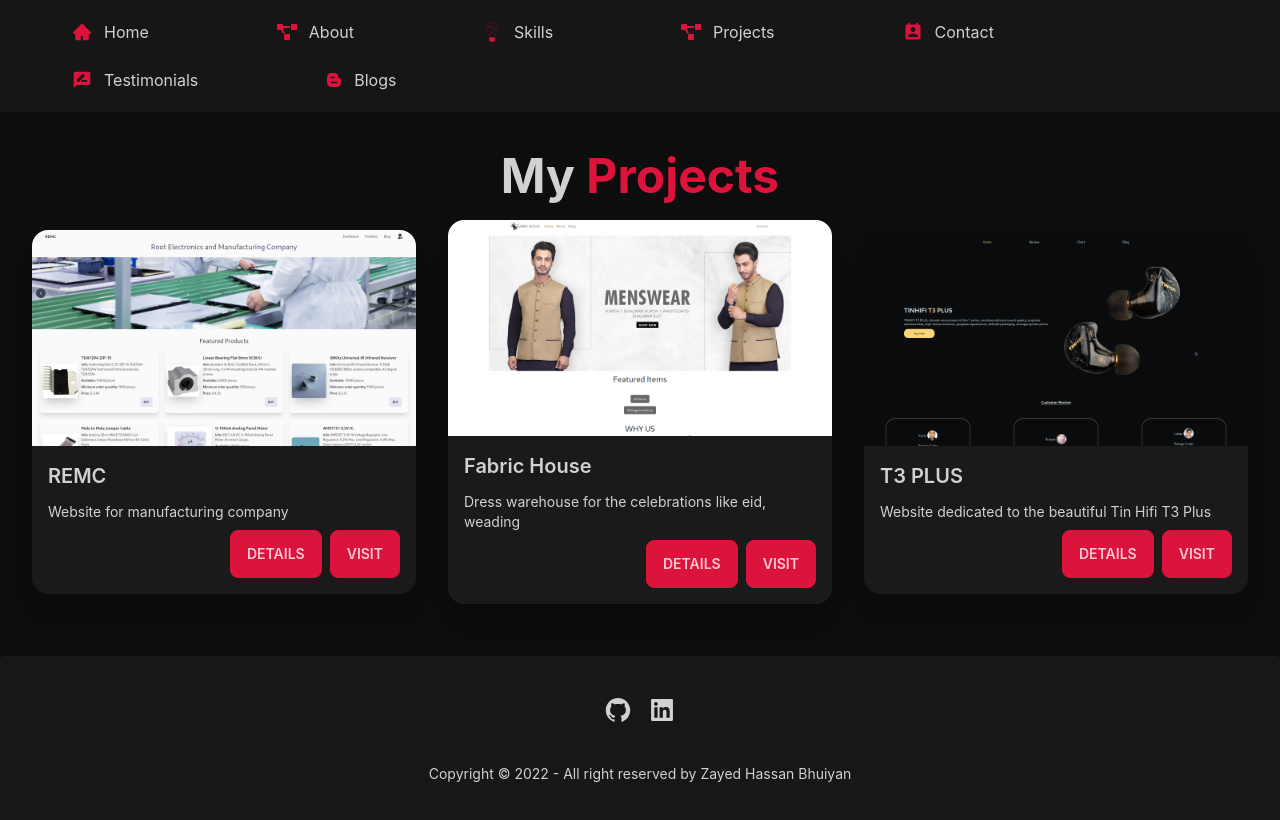
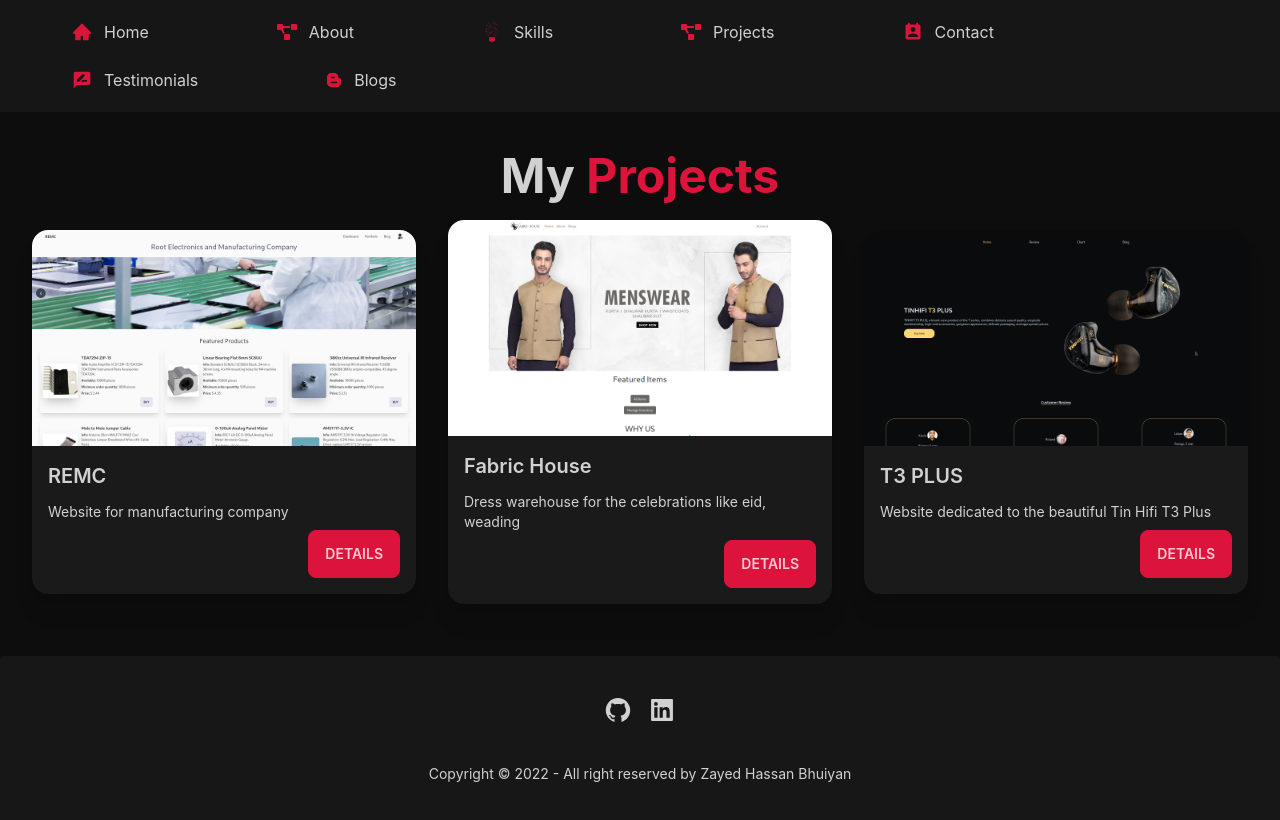
Before and after one commit to zhSHUVO/portfolio, a React (Create React App) app: page /projects in a window 1280 px wide. Shown: the top 820 px of the page. Built offline with nearby package versions, Linux system fonts and the light colour scheme.

Commit message:
remove & add live link

```diff
--- a/src/Pages/Projects/Fabric/Fabric.js
+++ b/src/Pages/Projects/Fabric/Fabric.js
@@ -1,3 +1,4 @@
+import { Link } from "react-router-dom";
 import fabric from "../../../Images/fabric/fabric.png";
 import fabric2 from "../../../Images/fabric/fabric2.png";
 import fabric3 from "../../../Images/fabric/fabric3.png";
@@ -55,6 +56,15 @@ const Fabric = () => {
                         <li>Git</li>
                     </ul>
                 </div>
+                <Link
+                    className="pt-5"
+                    to={{
+                        pathname: "//fabric-house-99700.web.app/",
+                    }}
+                    target="_blank"
+                >
+                    <button className="btn btn-accent">Visit</button>
+                </Link>
             </div>
         </div>
     );
--- a/src/Pages/Projects/Porjects.js
+++ b/src/Pages/Projects/Porjects.js
@@ -24,17 +24,6 @@ const Porjects = () => {
                                         Details
                                     </button>
                                 </Link>
-                                <Link
-                                    to={{
-                                        pathname:
-                                            "//rem-company.firebaseapp.com/",
-                                    }}
-                                    target="_blank"
-                                >
-                                    <button className="btn btn-accent">
-                                        Visit
-                                    </button>
-                                </Link>
                             </div>
                         </div>
                     </div>
@@ -56,17 +45,7 @@ const Porjects = () => {
                                         Details
                                     </button>
                                 </Link>
-                                <Link
-                                    to={{
-                                        pathname:
-                                            "//fabric-house-99700.web.app/",
-                                    }}
-                                    target="_blank"
-                                >
-                                    <button className="btn btn-accent">
-                                        Visit
-                                    </button>
-                                </Link>
+
                             </div>
                         </div>
                     </div>
@@ -89,16 +68,7 @@ const Porjects = () => {
                                         Details
                                     </button>
                                 </Link>
-                                <Link
-                                    to={{
-                                        pathname: "//t3-plus.netlify.app/",
-                                    }}
-                                    target="_blank"
-                                >
-                                    <button className="btn btn-accent">
-                                        Visit
-                                    </button>
-                                </Link>
+
                             </div>
                         </div>
                     </div>
--- a/src/Pages/Projects/REMC/Remc.js
+++ b/src/Pages/Projects/REMC/Remc.js
@@ -1,3 +1,4 @@
+import { Link } from "react-router-dom";
 import remc from "../../../Images/remc/remc.png";
 import remc1 from "../../../Images/remc/remc1.png";
 import remc2 from "../../../Images/remc/remc2.png";
@@ -64,6 +65,15 @@ const Remc = () => {
                         <li>Git</li>
                     </ul>
                 </div>
+                <Link
+                    className="pt-5"
+                    to={{
+                        pathname: "//rem-company.firebaseapp.com/",
+                    }}
+                    target="_blank"
+                >
+                    <button className="btn btn-accent">Visit</button>
+                </Link>
             </div>
         </div>
     );
--- a/src/Pages/Projects/T3/T3.js
+++ b/src/Pages/Projects/T3/T3.js
@@ -1,3 +1,4 @@
+import { Link } from "react-router-dom";
 import t3 from "../../../Images/t3/t3.png";
 import t31 from "../../../Images/t3/t31.png";
 import t32 from "../../../Images/t3/t32.png";
@@ -45,6 +46,15 @@ const T3 = () => {
                         <li>Git</li>
                     </ul>
                 </div>
+                <Link
+                    className="pt-5"
+                    to={{
+                        pathname: "//t3-plus.netlify.app/",
+                    }}
+                    target="_blank"
+                >
+                    <button className="btn btn-accent">Visit</button>
+                </Link>
             </div>
         </div>
     );
```
